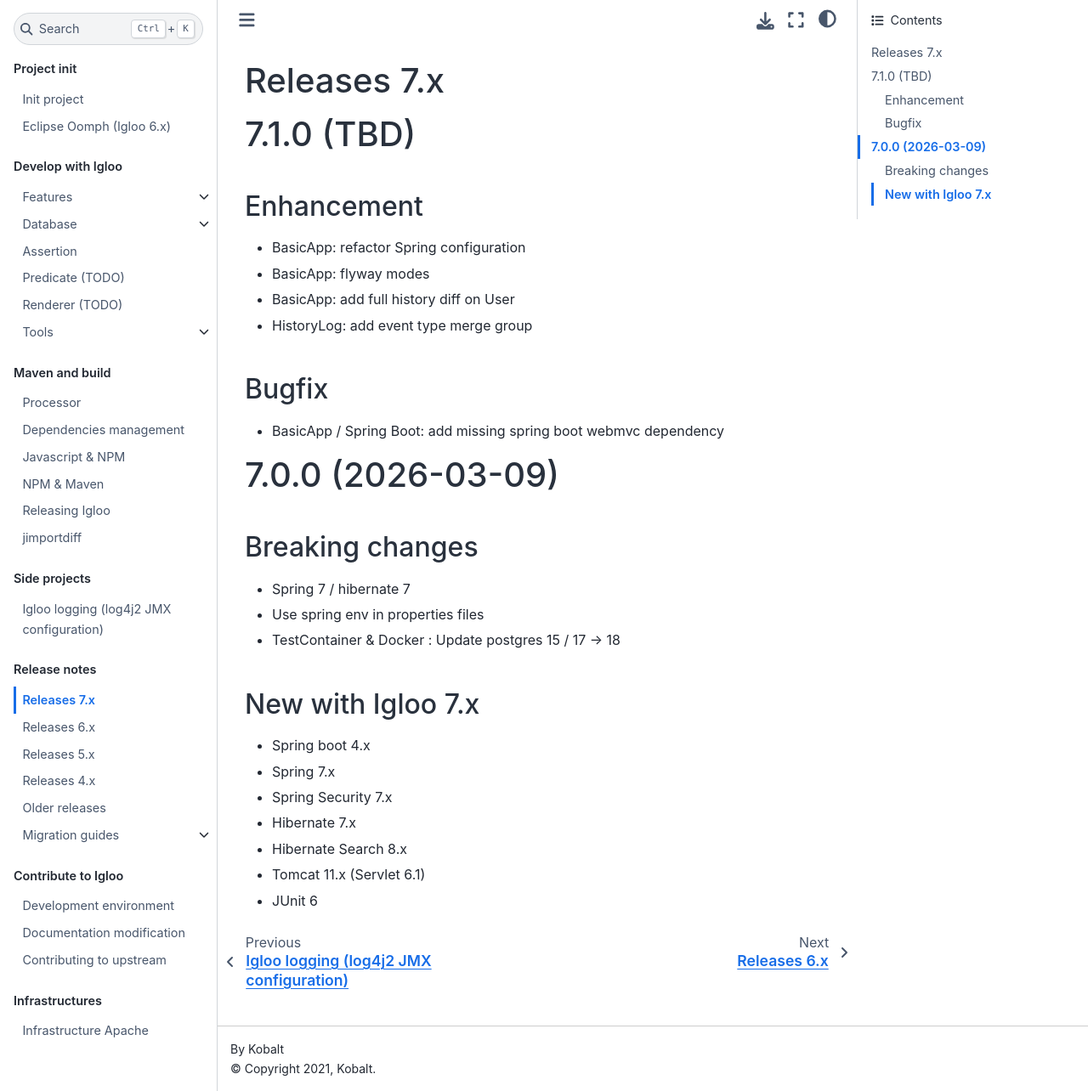
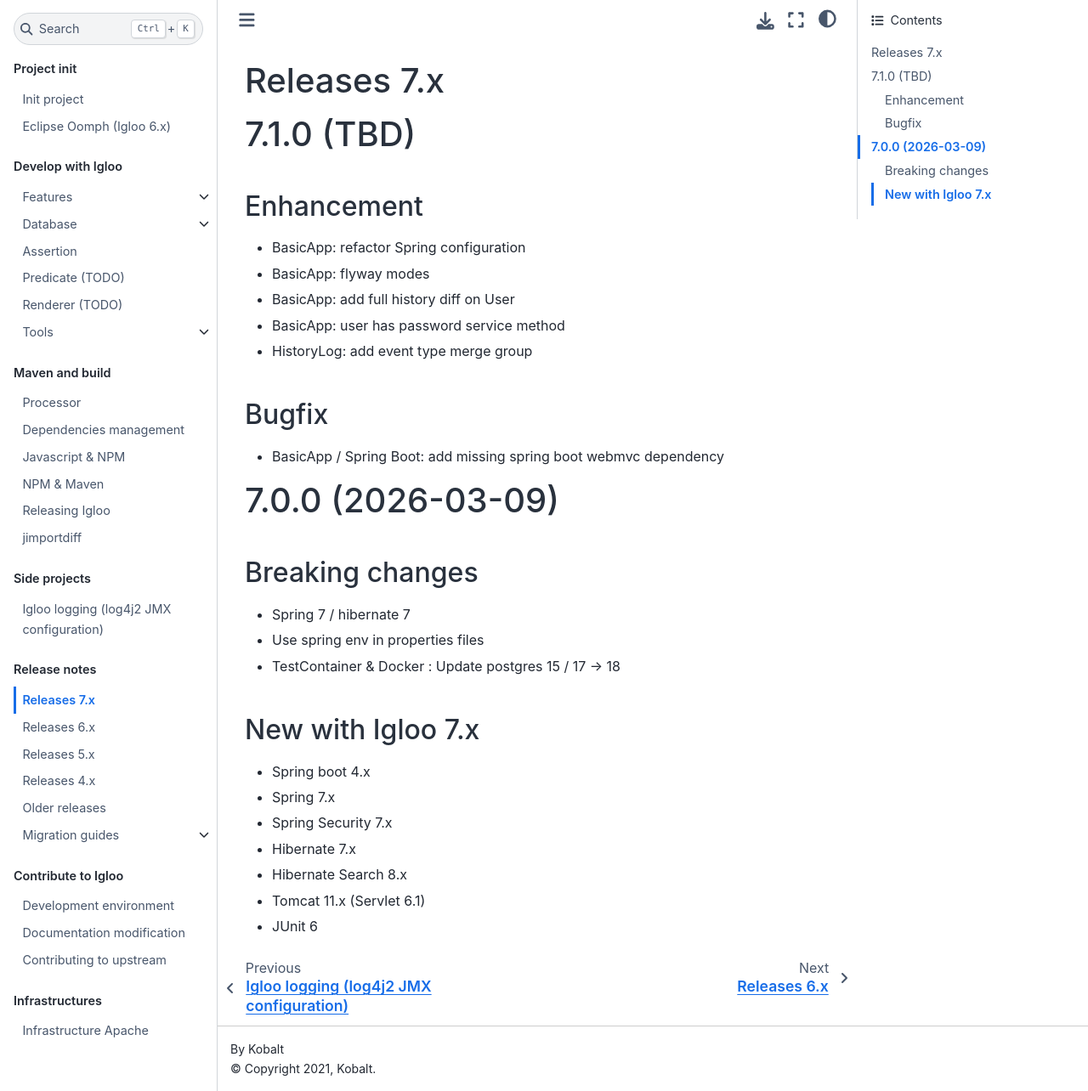
Before and after one commit to igloo-project/igloo-doc, a Sphinx documentation site: the page built from source/release-notes/releases-7.x.md, in a window 1280 px wide and 1284 px high. Shown: the whole window at 85% size. Built offline with Sphinx 7.4.7 and the Sphinx Book theme 1.1.4, drawn with Linux system fonts in a browser that asks for light colours.

Commit message:
Update changelog

```diff
--- a/source/release-notes/releases-7.x.md
+++ b/source/release-notes/releases-7.x.md
@@ -7,6 +7,7 @@
 * BasicApp: refactor Spring configuration
 * BasicApp: flyway modes
 * BasicApp: add full history diff on User
+* BasicApp: user has password service method
 * HistoryLog: add event type merge group
 
 ## Bugfix
```
